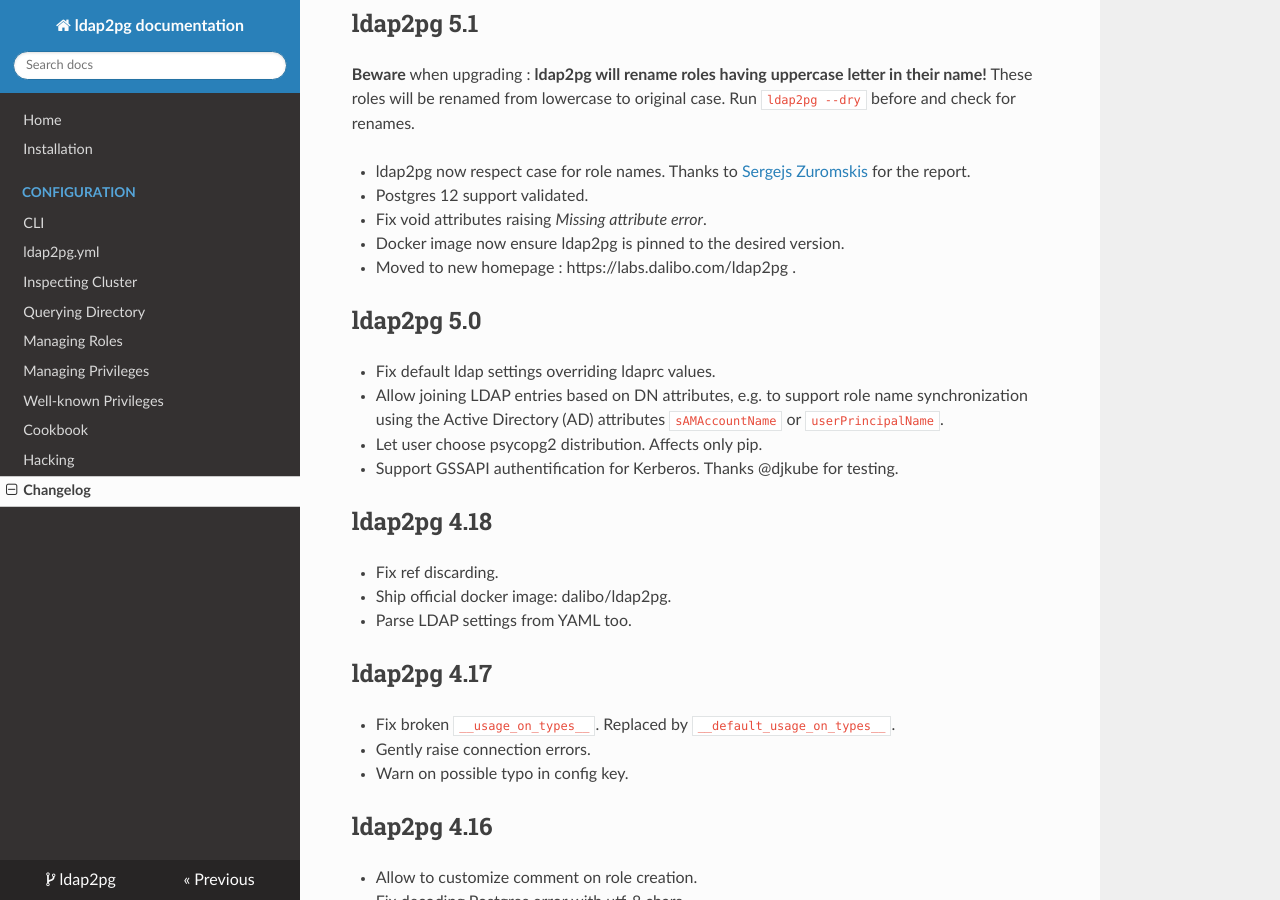
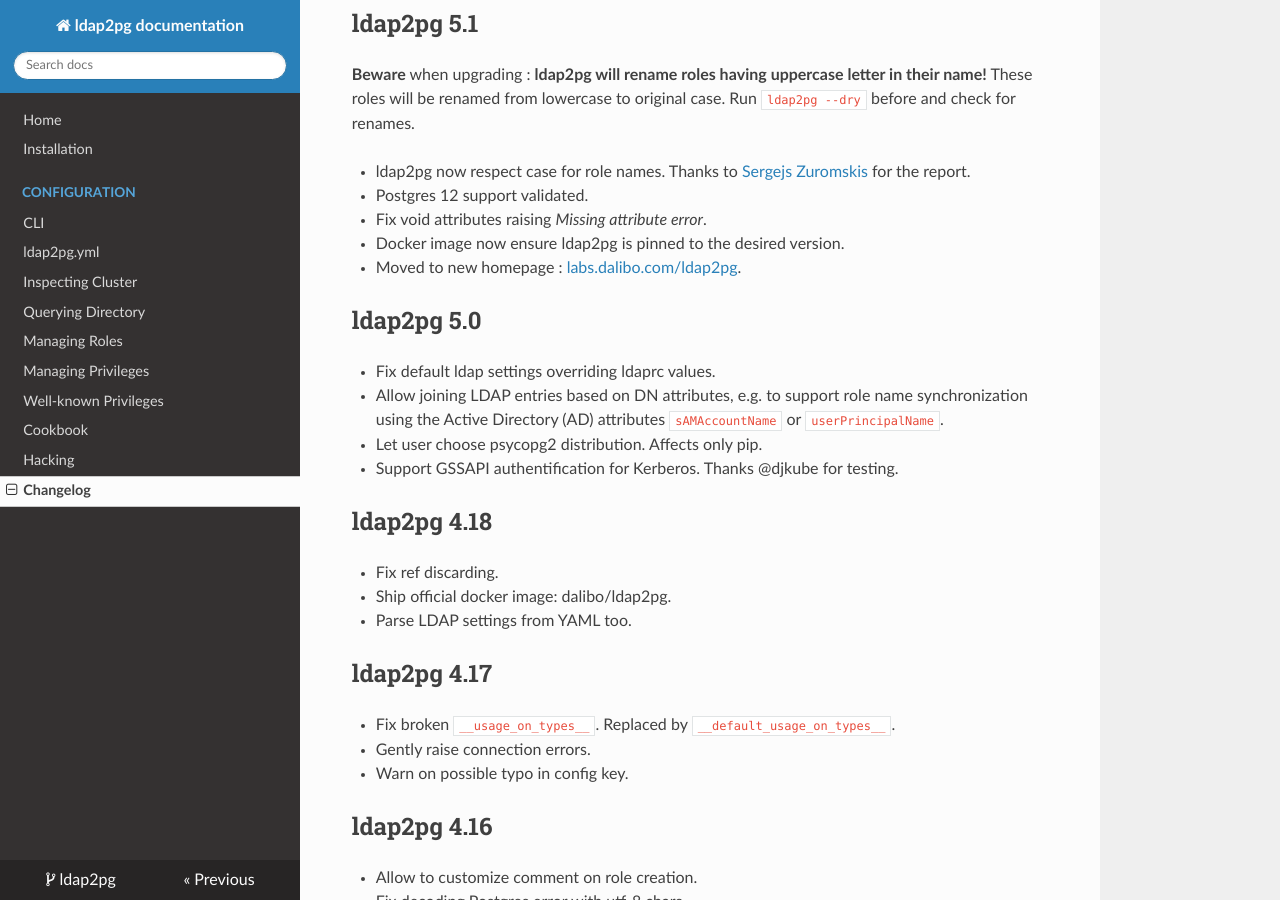
Before and after one commit to dalibo/ldap2pg, an MkDocs documentation site: the page built from docs/changelog.md, in a window 1280 px wide and 900 px high, scrolled down 476 px. Built offline with MkDocs 1.6.1, drawn with Linux system fonts in a browser that asks for light colours; nearby versions of some CDN libraries; some of the changed lines change nothing that is shown.

Commit message:
Remove markdown GitHubisms in changelog

```diff
--- a/docs/changelog.md
+++ b/docs/changelog.md
@@ -25,11 +25,11 @@
 Run `ldap2pg --dry` before and check for renames.
 
 - ldap2pg now respect case for role names. Thanks to [Sergejs
-  Zuromskis](@zurikus) for the report.
+  Zuromskis](https://github.com/zurikus) for the report.
 - Postgres 12 support validated.
 - Fix void attributes raising *Missing attribute error*.
 - Docker image now ensure ldap2pg is pinned to the desired version.
-- Moved to new homepage : https://labs.dalibo.com/ldap2pg .
+- Moved to new homepage : [labs.dalibo.com/ldap2pg](https://labs.dalibo.com/ldap2pg).
 
 
 # ldap2pg 5.0
```
